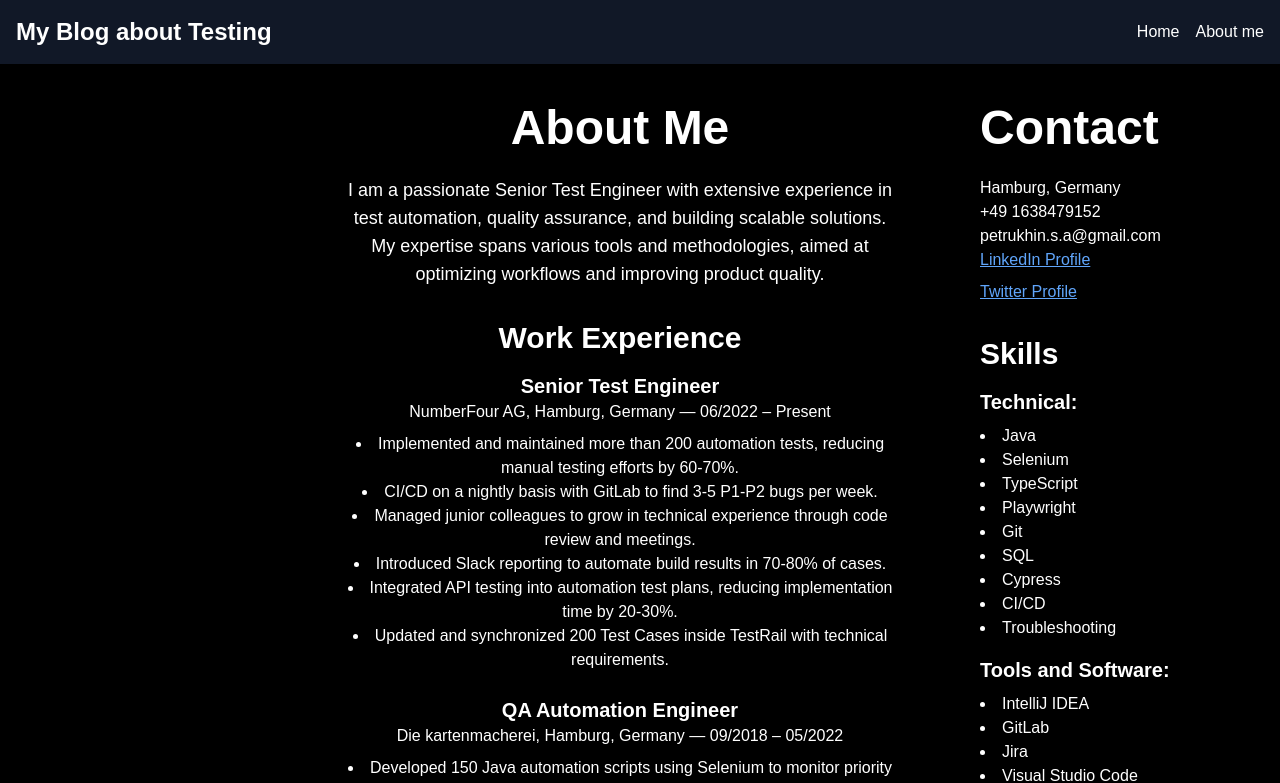
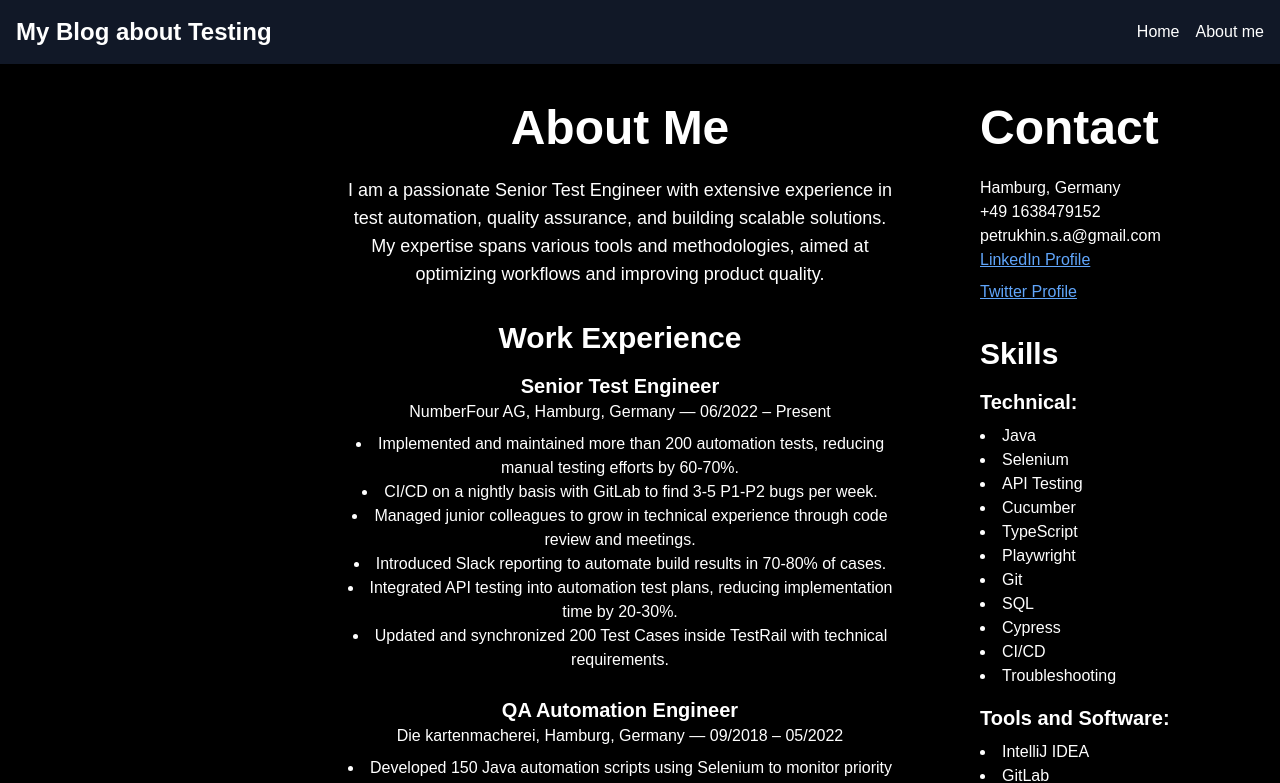
Before and after one commit to juvezz/sergeipetrukhin, a Next.js app: page /about in a window 1280 px wide. Shown: the top 783 px of the page. Built offline with nearby package versions, Linux system fonts and the light colour scheme.

Commit message:
add skills

```diff
--- a/src/app/about/page.tsx
+++ b/src/app/about/page.tsx
@@ -181,6 +181,8 @@ const AboutPage: React.FC = () => {
                     <ul className="list-disc list-inside mb-4">
                         <li>Java</li>
                         <li>Selenium</li>
+                        <li>API Testing</li>
+                        <li>Cucumber</li>
                         <li>TypeScript</li>
                         <li>Playwright</li>
                         <li>Git</li>
```
